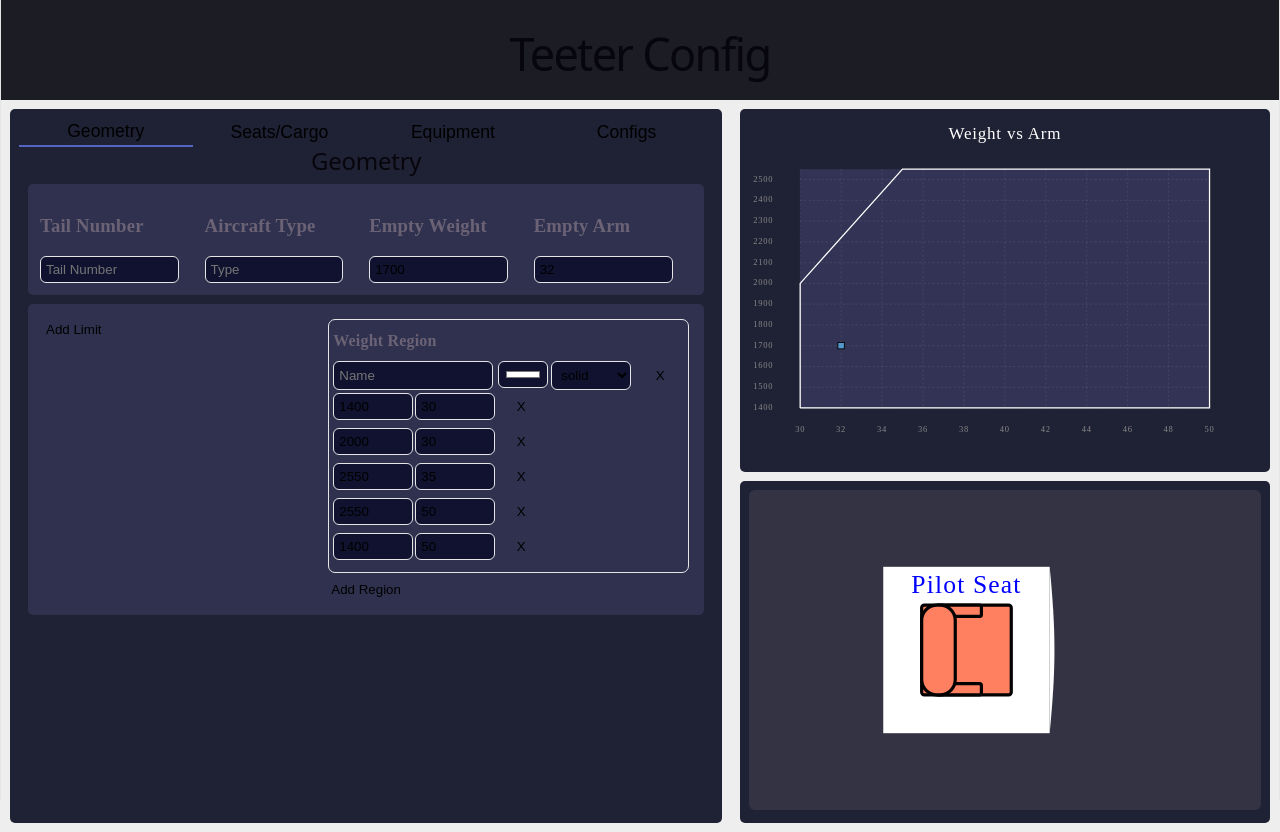
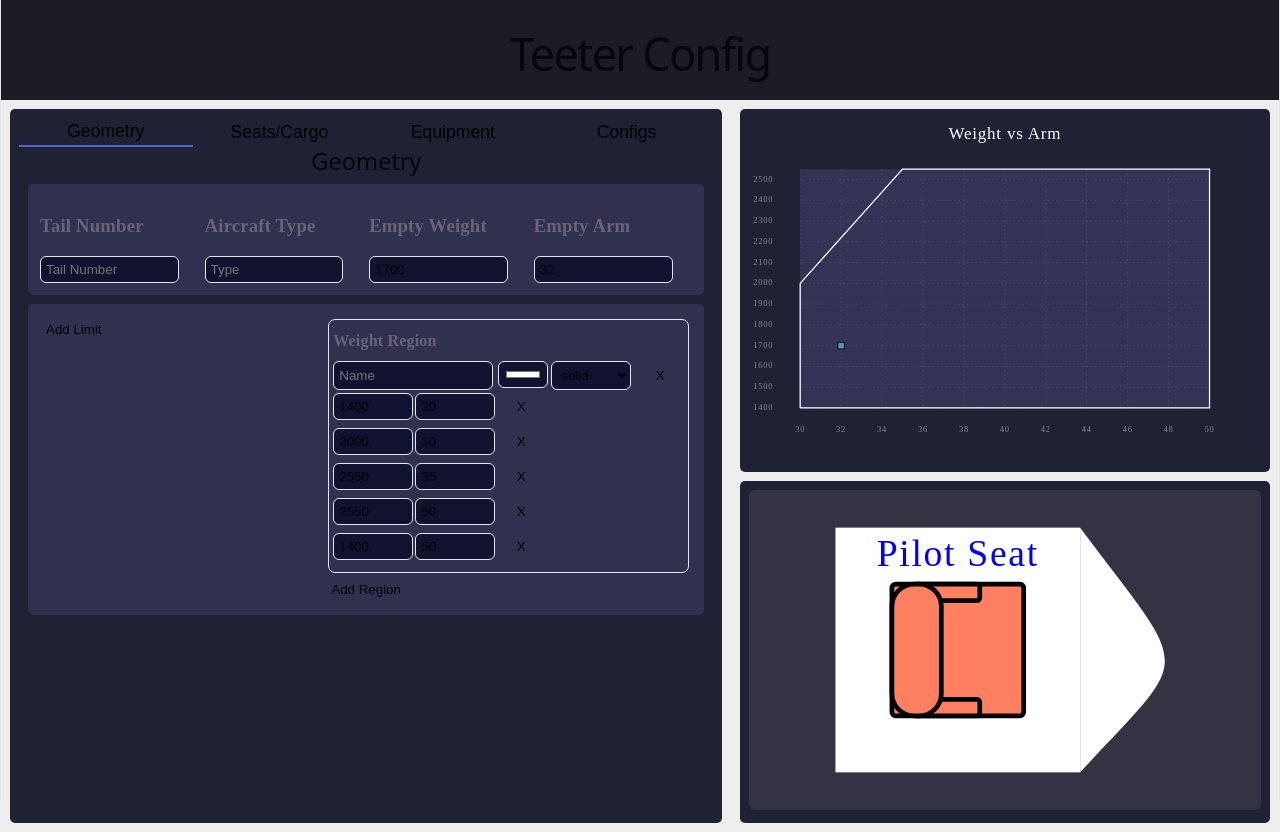
Before and after one commit to avtac/balance, a React (Vite) app: page / in a window 1280 px wide. Built offline with nearby package versions, Linux system fonts and the light colour scheme.

Commit message:
Modified spacing on nose cone

```diff
--- a/src/Diagram.tsx
+++ b/src/Diagram.tsx
@@ -103,13 +103,13 @@ function Diagram({config}) {
   let minDisplacement = seats.reduce((min, item) => Math.min(min, item.lateralDist - item.seatCount * seatSize / 2), seats[0].lateralDist - seats[0].seatCount * seatSize / 2) - planePadding;
   let maxDisplacement = seats.reduce((max, item) => Math.max(max, item.lateralDist + item.seatCount * seatSize / 2), seats[0].lateralDist + seats[0].seatCount * seatSize / 2) + planePadding;
 
-  const canvasPadding = 12;
+  const canvasPadding = 4;
   const planeTop = minDisplacement;
   const top = planeTop - canvasPadding;
   const planeBottom = maxDisplacement;
   const bottom = planeBottom + canvasPadding;
   const planeLeft = minArm;
-  const left = planeLeft + canvasPadding + 12;
+  const left = planeLeft + canvasPadding + 10;
   const planeRight = maxArm;
   const right = planeRight - canvasPadding;
   const width = left - right;
@@ -127,7 +127,7 @@ function Diagram({config}) {
 
   return (
     <svg viewBox={`${right} ${top} ${width} ${height}`} overflow={"visible"} id="diagram">
-      <path d={`M ${planeLeft} ${planeTop} C 14 ${minDisplacement / 5}, 14 ${maxDisplacement / 5} ${planeLeft} ${planeBottom}`} fill={'white'} stroke={'none'}/>
+      <path d={`M ${planeLeft} ${planeTop} C 25 ${planeHeight / 2 + planeTop + planePadding / 2}, 25 ${planeHeight / 2 + planeTop} ${planeLeft} ${planeBottom}`} fill={'white'} stroke={'none'}/>
       <rect x={planeRight} y={planeTop} width={planeWidth} height={planeHeight} fill={'white'} stroke={'none'} />
       {seatItems}
       {cargoItems}
```
